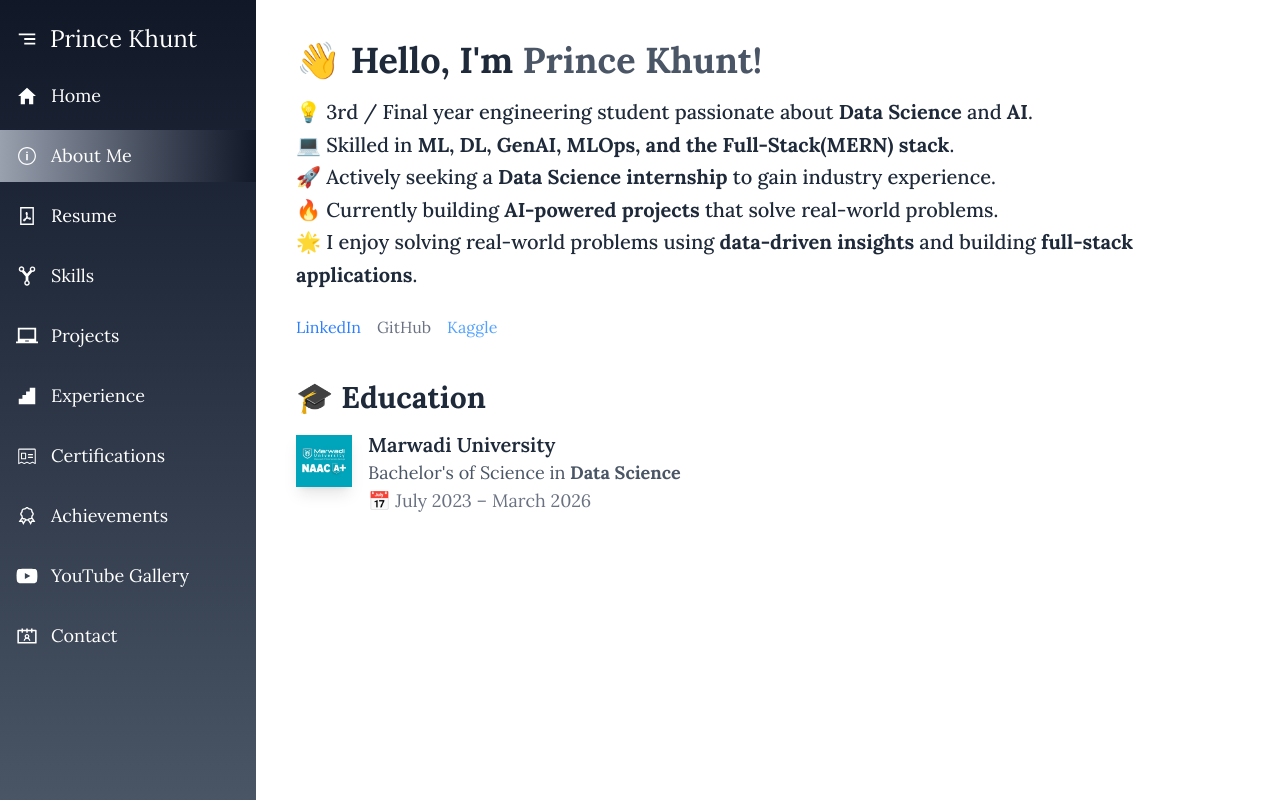
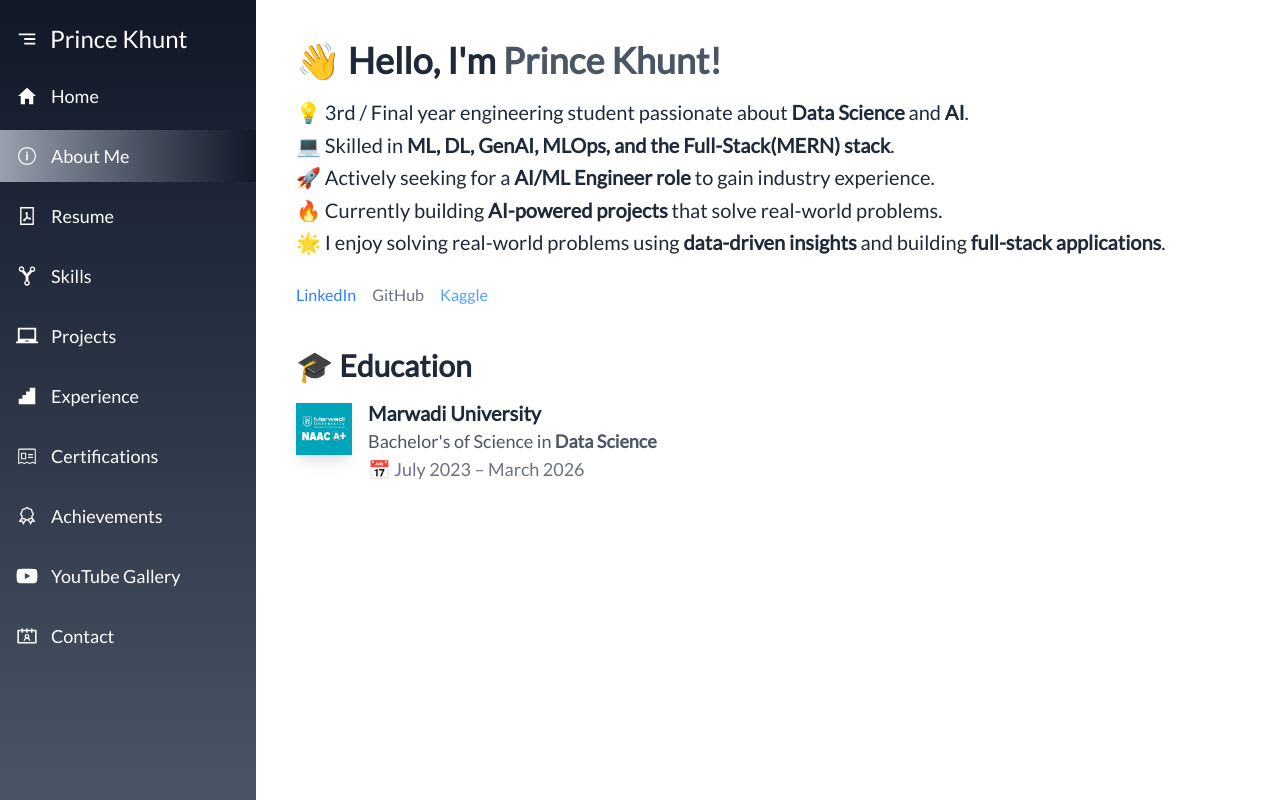
Before and after one commit to PrinceKhunt16/PortfolioWebsite, a Next.js app: page /aboutme in a window 1280 px wide. Built offline with nearby package versions, Linux system fonts and the light colour scheme; a web font is replaced by a local one.

Commit message:
Resume updated

```diff
--- a/src/app/aboutme/page.js
+++ b/src/app/aboutme/page.js
@@ -9,7 +9,7 @@ const AboutPage = () => {
                 <p className="text-xl font-medium mt-4 leading-relaxed">
                     💡 3rd / Final year engineering student passionate about <strong>Data Science</strong> and <strong>AI</strong>. <br />
                     💻 Skilled in <strong>ML, DL, GenAI, MLOps, and the Full-Stack(MERN) stack</strong>. <br />
-                    🚀 Actively seeking a <strong>Data Science internship</strong> to gain industry experience. <br />
+                    🚀 Actively seeking for a <strong>AI/ML Engineer role</strong> to gain industry experience. <br />
                     🔥 Currently building <strong>AI-powered projects</strong> that solve real-world problems. <br />
                     🌟 I enjoy solving real-world problems using <strong>data-driven insights</strong> and building <strong>full-stack applications</strong>. <br />
                 </p>
--- a/src/app/globals.css
+++ b/src/app/globals.css
@@ -16,6 +16,6 @@
 body {
   color: var(--foreground);
   background: var(--background);
-  font-family: "Lora", serif;
+  font-family: "Lato", serif;
   font-weight: 400;
 }
--- a/src/app/layout.js
+++ b/src/app/layout.js
@@ -3,7 +3,7 @@ import Layout from "@/components/Layout";
 
 export const metadata = {
   title: "k_prince",
-  description: "Future Data Scientist!",
+  description: "AI/ML Engineer",
 };
 
 export default function RootLayout({ children }) {
--- a/src/app/skills/page.js
+++ b/src/app/skills/page.js
@@ -21,7 +21,7 @@ const SkillsPage = () => {
         },
         {
             title: "Libraries / Frameworks",
-            skills: ["Numpy", "Pandas", "Matplotlib / Seaborn", "Scikit-learn", "TensorFlow", "Keras", "PyTorch", "LangChain"]
+            skills: ["Numpy", "Pandas", "Matplotlib / Seaborn", "Scikit-learn", "TensorFlow", "Keras", "PyTorch", "LangChain", "LangGraph", "AI Agents / MCP Server"]
         },
         {
             title: "Mathematics",
--- a/src/app/youtubegallery/page.js
+++ b/src/app/youtubegallery/page.js
@@ -6,6 +6,10 @@ const YouTubeGalleryPage = () => {
         {
             name: "LinkedIn Chat Assistant Extension / Demo / Features Explained / prince khunt",
             url: "https://www.youtube.com/embed/k2ERRWbyfc8",
+        },
+        {
+            name: "AI Code Agent with Gemini / Demo / prince khunt",
+            url: "https://www.youtube.com/embed/rSYPTN6u0XY",
         }
     ]);
 
@@ -25,7 +29,7 @@ const YouTubeGalleryPage = () => {
                                 className="w-full h-full"
                             />
                         </div>
-                        <p className='p-2 text-xl bg-gray-100'>{video.name}</p>
+                        <p className='p-2 text-lg bg-gray-100'>{video.name}</p>
                     </div>
                 ))}
             </div>
```
